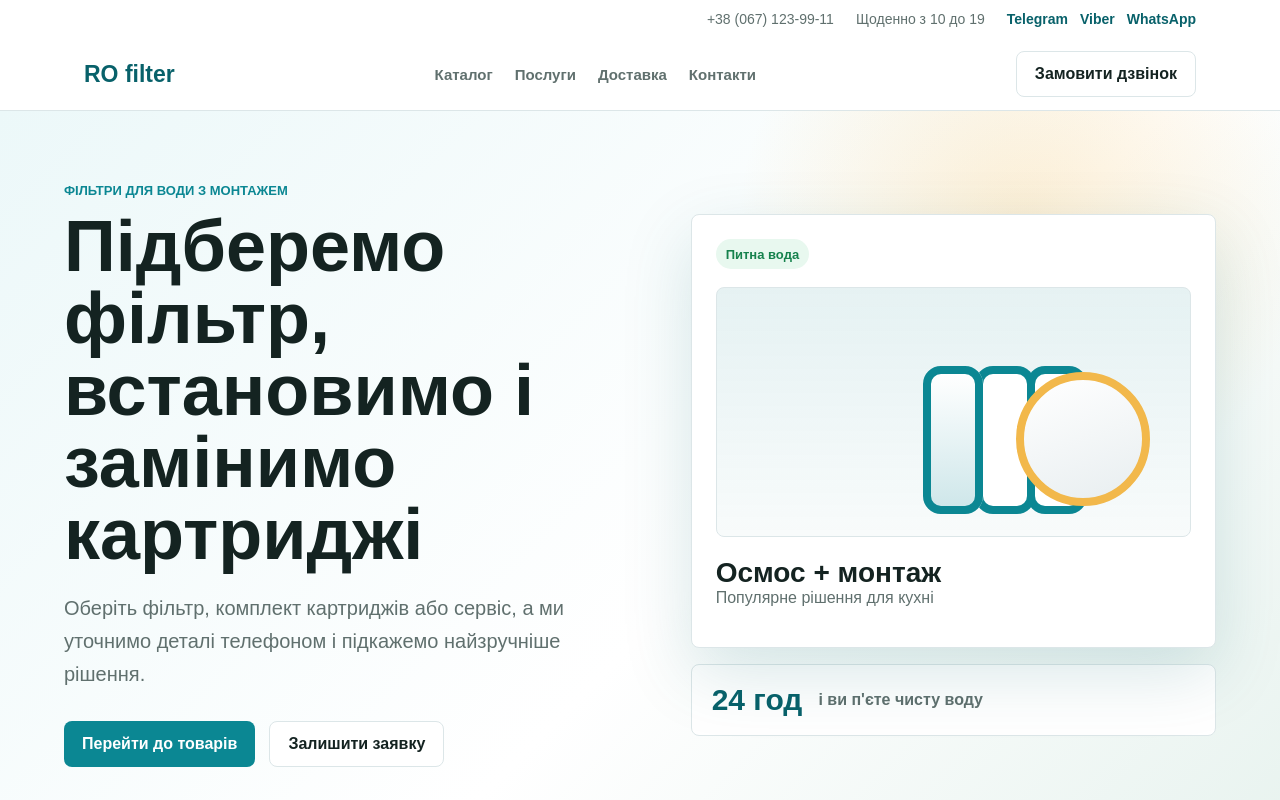
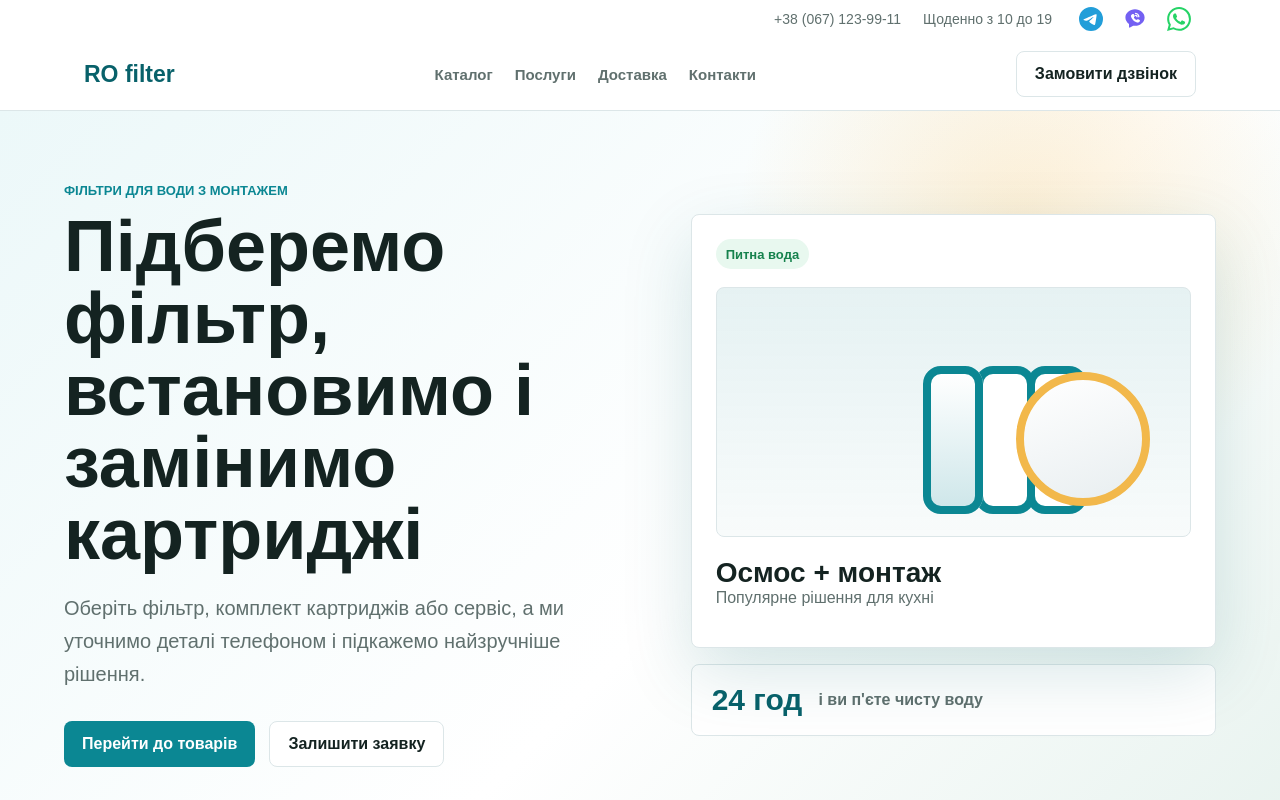
Before and after one commit to Natali-Didenko/ro-filter-site, a Next.js app: page / in a window 1280 px wide. Shown: the top 800 px of the page. Built offline with nearby package versions, Linux system fonts and the light colour scheme.

Commit message:
Update messenger icons and order modal

```diff
--- a/app/globals.css
+++ b/app/globals.css
@@ -66,13 +66,48 @@ main {
 
 .messengers {
   display: flex;
-  gap: 12px;
+  gap: 10px;
 }
 
-.messengers a,
 .textLink {
   color: var(--primary-dark);
   font-weight: 800;
+}
+
+.messengers a {
+  align-items: center;
+  border-radius: 50%;
+  display: inline-flex;
+  height: 34px;
+  justify-content: center;
+  transition:
+    transform 0.18s ease,
+    opacity 0.18s ease;
+  width: 34px;
+}
+
+.messengers a:hover {
+  opacity: 0.82;
+  transform: translateY(-1px);
+}
+
+.messengers svg {
+  display: block;
+  fill: currentColor;
+  height: 24px;
+  width: 24px;
+}
+
+.telegramIcon {
+  color: #229ed9;
+}
+
+.viberIcon {
+  color: #7360f2;
+}
+
+.whatsappIcon {
+  color: #25d366;
 }
 
 .nav {
--- a/app/page.tsx
+++ b/app/page.tsx
@@ -164,9 +164,21 @@ export default function Home() {
           <span>+38 (067) 123-99-11</span>
           <span>Щоденно з 10 до 19</span>
           <div className="messengers" aria-label="Месенджери">
-            <a href="#order">Telegram</a>
-            <a href="#order">Viber</a>
-            <a href="#order">WhatsApp</a>
+            <a aria-label="Telegram" className="telegramIcon" href="#order">
+              <svg aria-hidden="true" viewBox="0 0 24 24">
+                <path d="M11.94 0A12 12 0 0 0 0 12a12 12 0 0 0 12 12 12 12 0 0 0 12-12A12 12 0 0 0 11.94 0Zm4.97 7.22c.2 0 .38.05.49.15.12.1.17.24.19.35.02.12.04.34.02.5-.18 1.9-.96 6.5-1.36 8.63-.17.9-.5 1.2-.82 1.23-.7.06-1.23-.46-1.9-.9-1.06-.7-1.65-1.13-2.68-1.8-1.18-.78-.42-1.21.26-1.91.18-.18 3.25-2.98 3.31-3.23.01-.03.01-.15-.06-.21-.07-.06-.17-.04-.25-.02-.1.02-1.79 1.14-5.06 3.35-.48.33-.91.49-1.3.48-.43-.01-1.25-.24-1.87-.44-.75-.25-1.35-.37-1.3-.79.03-.22.33-.44.9-.66 3.5-1.53 5.83-2.53 7-3.02 3.33-1.39 4.02-1.63 4.47-1.64Z" />
+              </svg>
+            </a>
+            <a aria-label="Viber" className="viberIcon" href="#order">
+              <svg aria-hidden="true" viewBox="0 0 24 24">
+                <path d="M12 2.2c-5.3 0-9.6 3.7-9.6 8.3 0 2.6 1.4 4.9 3.6 6.4v3.2c0 .5.6.8 1 .5l3.2-1.9c.6.1 1.2.1 1.8.1 5.3 0 9.6-3.7 9.6-8.3S17.3 2.2 12 2.2Zm4.5 12.3c-.4.8-1.3 1.3-2.1 1.1-2.6-.6-5.7-3.5-6.4-6.2-.2-.8.3-1.7 1.1-2.1l.6-.3c.4-.2.9-.1 1.1.3l.8 1.3c.2.4.2.8-.1 1.1l-.4.4c-.2.2-.2.5 0 .8.4.7 1.2 1.5 1.9 1.9.3.2.6.2.8 0l.4-.4c.3-.3.8-.3 1.1-.1l1.3.8c.4.2.5.7.3 1.1l-.4.6Zm-3.9-8.8c2.2.2 3.7 1.8 3.9 3.9.1.4-.2.8-.6.8-.3 0-.6-.3-.7-.6-.2-1.6-1.1-2.6-2.8-2.8-.3 0-.6-.3-.6-.7s.4-.6.8-.6Zm.2 2c1.1.2 1.7.8 1.9 1.9.1.4-.2.7-.6.8-.3 0-.6-.2-.7-.6-.1-.5-.4-.8-.9-.9-.4-.1-.6-.4-.6-.7.1-.4.5-.6.9-.5Z" />
+              </svg>
+            </a>
+            <a aria-label="WhatsApp" className="whatsappIcon" href="#order">
+              <svg aria-hidden="true" viewBox="0 0 24 24">
+                <path d="M20.46 3.49A11.81 11.81 0 0 0 12.05 0C5.5 0 .16 5.34.16 11.89c0 2.1.55 4.14 1.59 5.95L.06 24l6.3-1.65a11.9 11.9 0 0 0 5.69 1.45h.01c6.55 0 11.89-5.34 11.89-11.89 0-3.18-1.24-6.16-3.49-8.42ZM12.05 21.8h-.01a9.86 9.86 0 0 1-5.03-1.38l-.36-.21-3.74.98 1-3.65-.24-.37a9.86 9.86 0 0 1-1.51-5.26c0-5.45 4.44-9.88 9.89-9.88 2.64 0 5.12 1.03 6.99 2.9a9.82 9.82 0 0 1 2.89 6.99c0 5.45-4.43 9.88-9.87 9.88Zm5.42-7.4c-.3-.15-1.76-.87-2.03-.97-.27-.1-.47-.15-.67.15-.2.3-.77.97-.94 1.16-.17.2-.35.22-.64.08-.3-.15-1.26-.46-2.39-1.48-.88-.79-1.48-1.76-1.65-2.06-.17-.3-.02-.46.13-.61.13-.13.3-.35.45-.52.15-.17.2-.3.3-.5.1-.2.05-.37-.03-.52-.07-.15-.67-1.61-.92-2.21-.24-.58-.49-.5-.67-.51h-.57c-.2 0-.52.07-.79.37-.27.3-1.04 1.02-1.04 2.48s1.07 2.88 1.21 3.08c.15.2 2.1 3.2 5.08 4.49.71.31 1.26.49 1.69.63.71.23 1.36.2 1.87.12.57-.09 1.76-.72 2.01-1.41.25-.69.25-1.29.17-1.41-.07-.12-.27-.2-.57-.35Z" />
+              </svg>
+            </a>
           </div>
         </div>
 
```
Also changed, not shown: local-preview.html (+15 -3 lines).
